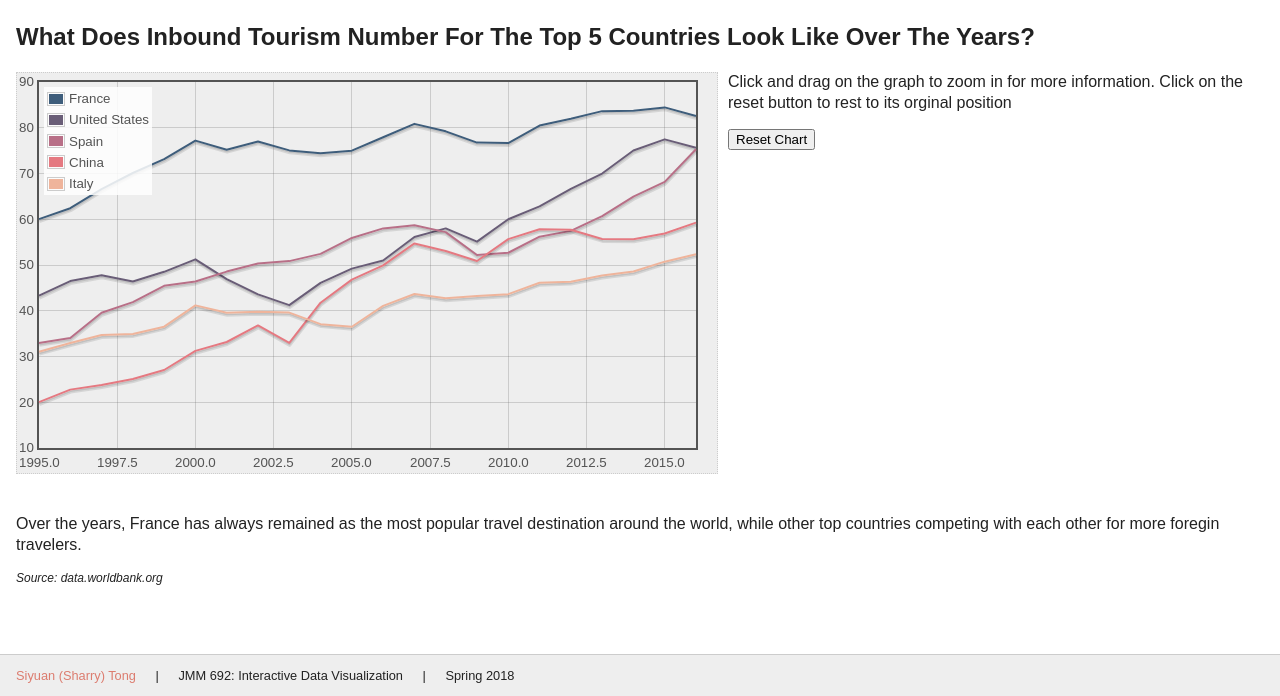
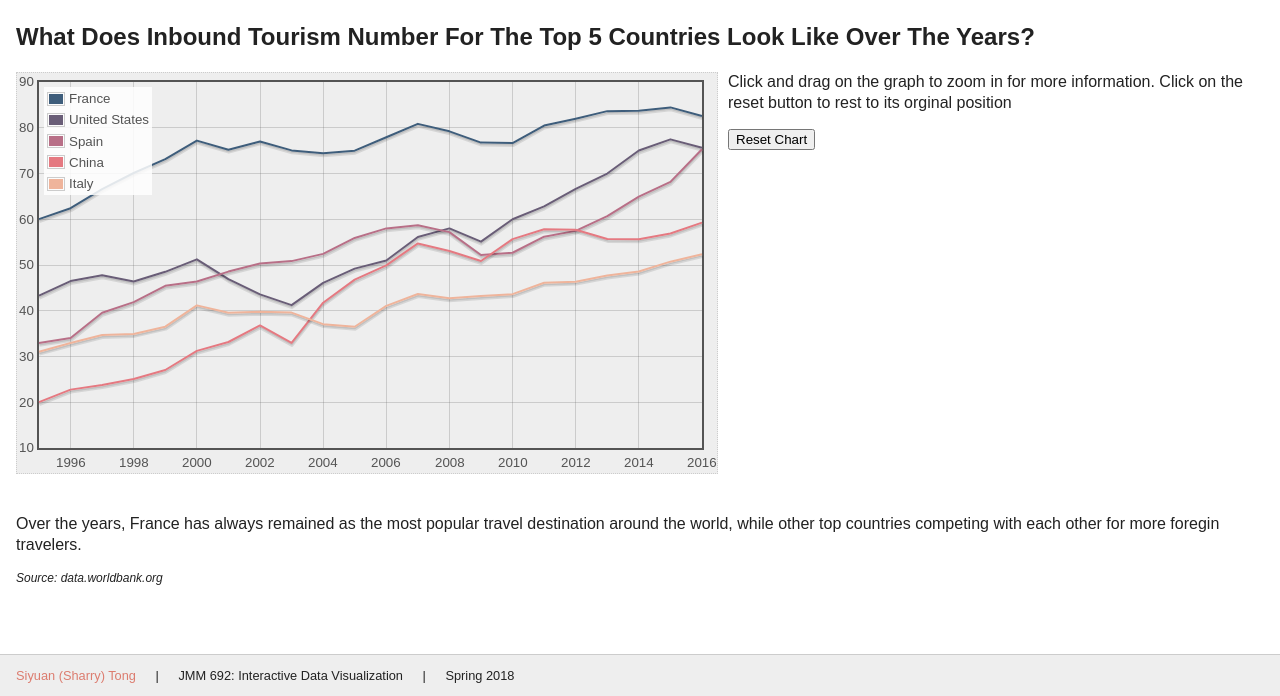
Before and after one commit to sharry4/advance-data-viz, a plain HTML site: page zoom.html in a window 1280 px wide. Shown: the part 104-800 px from the top of the page. Drawn offline with Linux system fonts and the light colour scheme.

Commit message:
fix decimal

```diff
--- a/zoom.html
+++ b/zoom.html
@@ -139,7 +139,8 @@
 
         var options = {
           legend: {position: "nw"},
-          selection: {mode: "xy"}
+          selection: {mode: "xy"},
+          xaxis: {tickDecimals: 0}
         }
 
         // default map
```
Also changed, not shown: selecting-content.html (+3 -1 lines), 1 other file.
